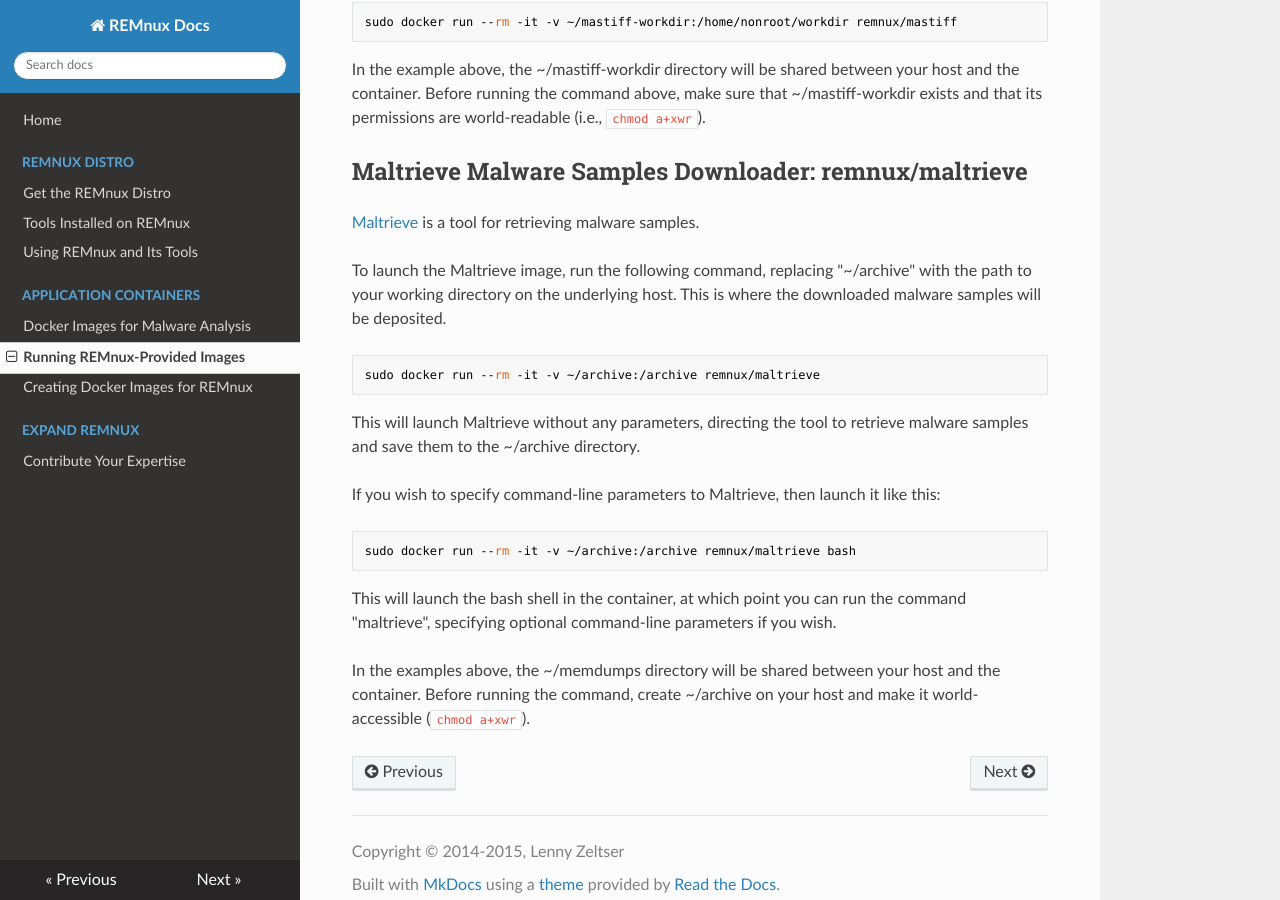
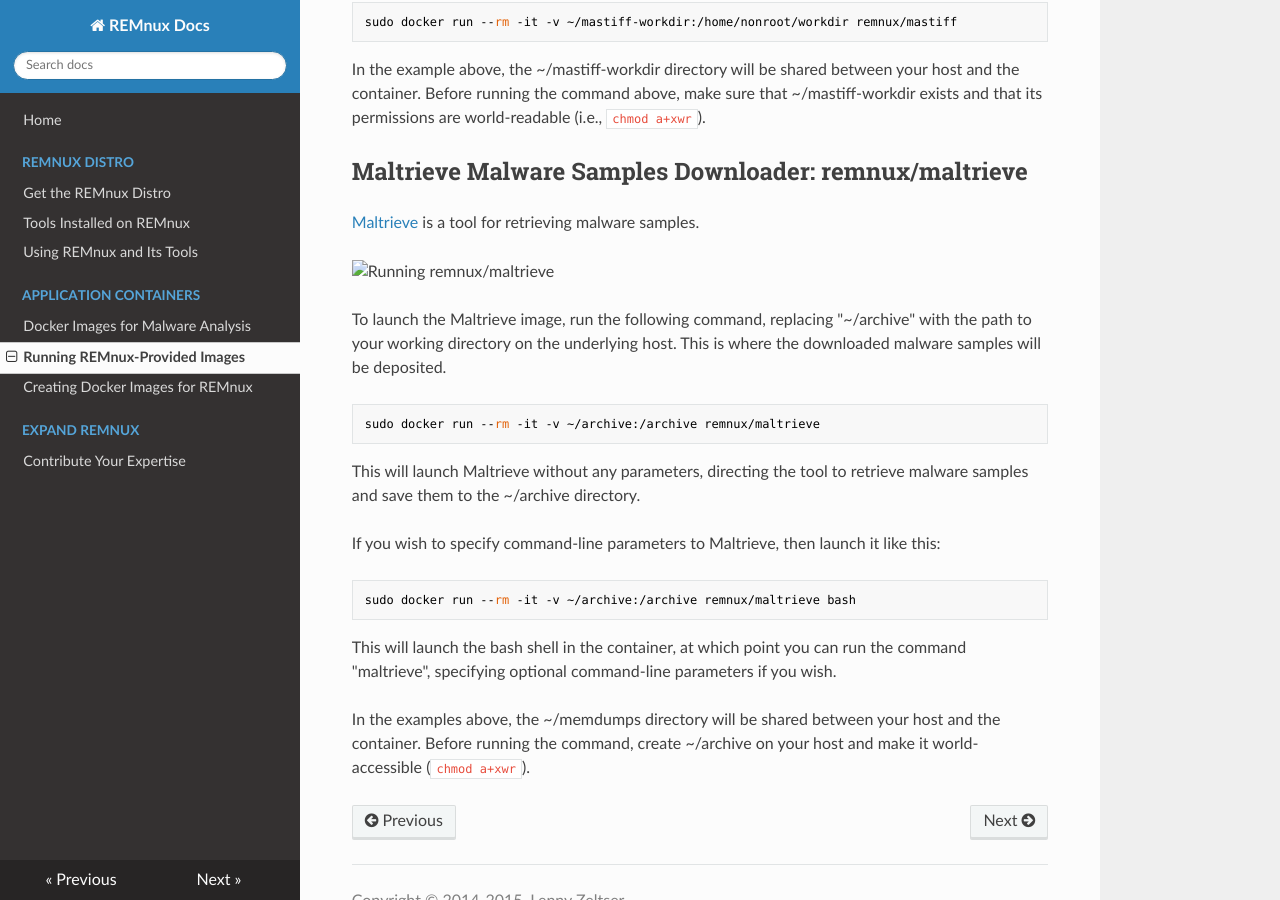
Before and after one commit to wzod/docs, an MkDocs documentation site: the page built from source/containers/run-apps.md, in a window 1280 px wide and 900 px high, scrolled down 6131 px. Built offline with MkDocs 1.6.1, drawn with Linux system fonts in a browser that asks for light colours; nearby versions of some CDN libraries; old or Windows-style settings are respelled for this version of MkDocs.

Commit message:
Added Maltrieve image

```diff
--- a/source/containers/run-apps.md
+++ b/source/containers/run-apps.md
@@ -168,6 +168,8 @@
 
 [Maltrieve](https://github.com/krmaxwell/maltrieve) is a tool for retrieving malware samples.
 
+![Running remnux/maltrieve](containers/remnux-docker-maltrieve.gif)
+
 To launch the Maltrieve image, run the following command, replacing
 "~/archive" with the path to your working directory on the underlying host.
 This is where the downloaded malware samples will be deposited.
```
Also changed, not shown: source/containers/remnux-docker-maltrieve.gif (added).
